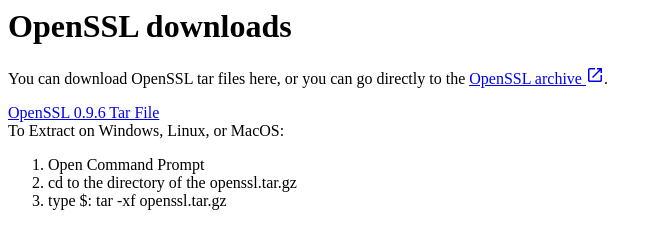
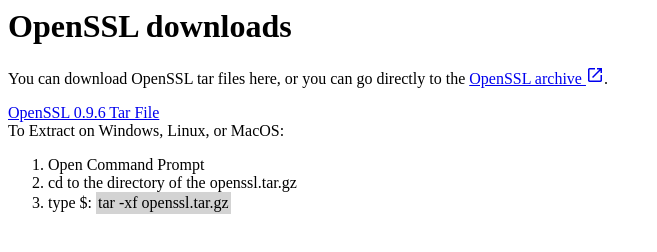
Before and after one commit to curtisLeonDev/cpp-git-practice, a plain HTML site: page openssl/downloads/index.html in a window 1280 px wide. Shown: the whole page, without its empty margins (0-657 px from the left). Drawn offline with Linux system fonts and the light colour scheme.

Commit message:
Update index.html

```diff
--- a/openssl/downloads/index.html
+++ b/openssl/downloads/index.html
@@ -1,3 +1,10 @@
+<style>
+  .code {
+  display: inline-block;
+    padding: 2px;
+    background: lightgray;
+  }
+</style>
 <h1>OpenSSL downloads</h1>
 
 <p>You can download OpenSSL tar files here, or you can go directly to the <a href="https://openssl-library.org/source/old/index.html" target="_blank">OpenSSL archive <svg xmlns="http://www.w3.org/2000/svg" viewBox="1 1 18 18" height="18px" width="18px" fill="#0000EE"><path d="M4.5,17q-0.62,0-1.06-0.44T3,15.5V4.5Q3,3.88 3.44,3.44T4.5,3H10V4.5H4.5v11h11V10H17v5.5q0,0.62-0.44,1.06T15.5,17H4.5Zm3.56-4L7,11.94L14.44,4.5H12V3h5V8H15.5V5.56L8.06,13Z"/></svg></a>.</p>
```
